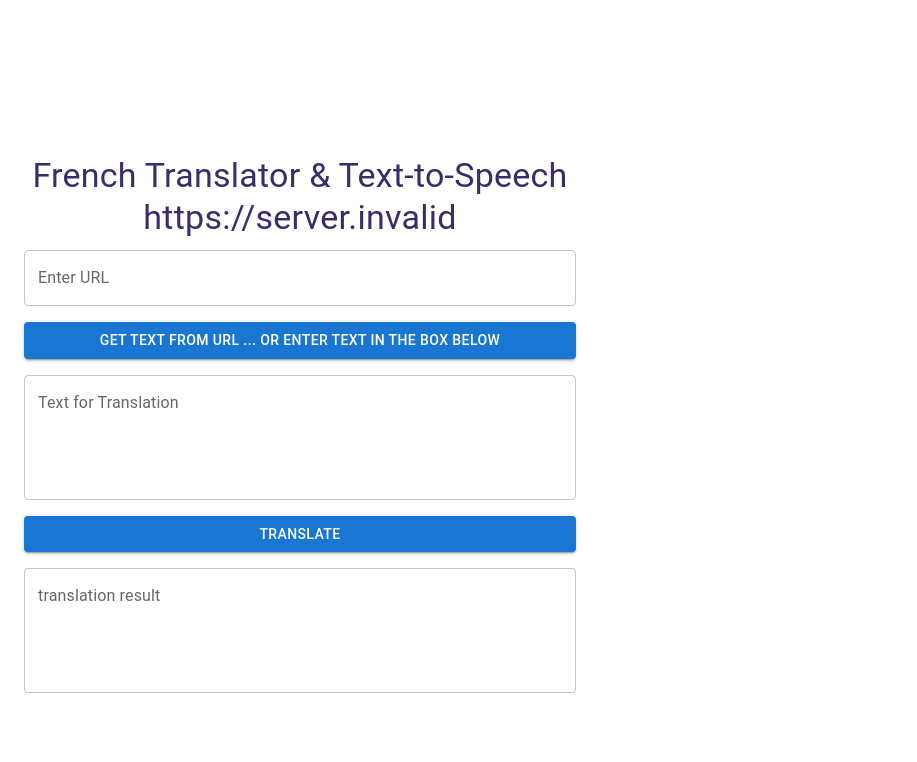
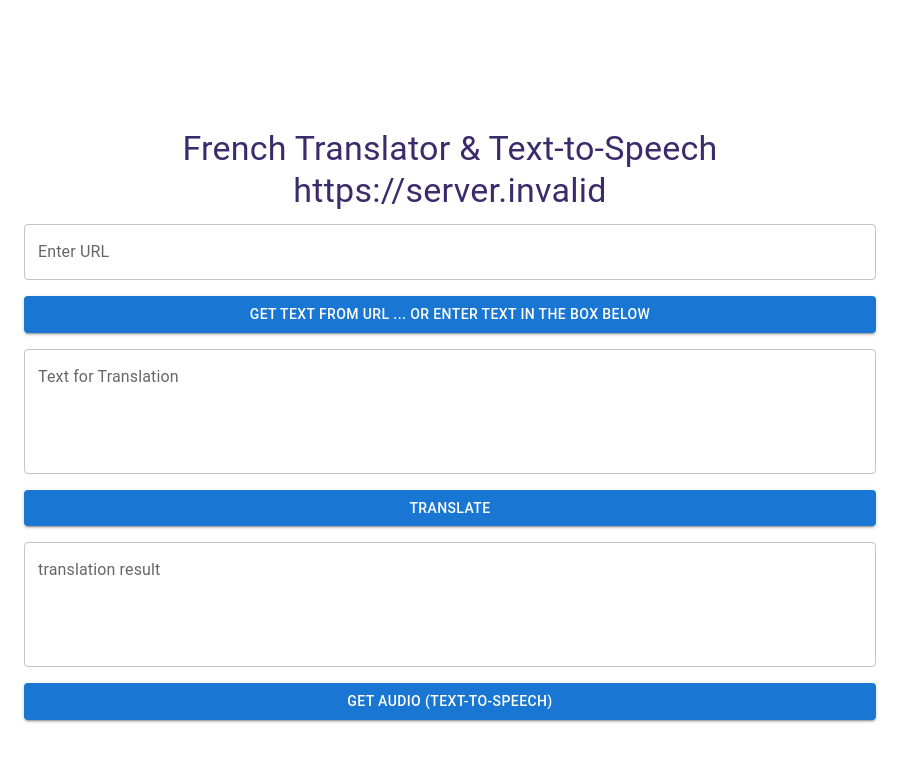
Before and after one commit to Stevie007/learnFrenchApp, a React (Vite) app: page / in a window 1280 px wide. Shown: the top 762 px of the page, without its empty margins (0-917 px from the left). Built offline with nearby package versions, Linux system fonts and the light colour scheme; no server answers.

Commit message:
audio added

```diff
--- a/src/App.jsx
+++ b/src/App.jsx
@@ -26,10 +26,28 @@ function backendGetTextFromUrl(url, payload) {
   });
 }
 
+function backendGetAudio(url, payload) {
+  // Returns a promise for the backend audio response
+  return fetch(url, {
+    method: 'POST',
+    headers: {
+      'Content-Type': 'text/plain',
+    },
+    body: payload.text,
+  }).then(async (response) => {
+    if (!response.ok) {
+      throw new Error('Network response was not ok: ' + response.statusText);
+    }
+    const blob = await response.blob(); // Get audio as blob
+    return URL.createObjectURL(blob); // Create URL for audio player
+  });
+}
+
 function App() {
   const [input, setInput] = useState('');
   const [result, setResult] = useState('');
   const [translation, setTranslation] = useState('');
+  const [audioUrl, setAudioUrl] = useState('');
 
   const formatApiUrl = (url) => {
     if (!url) return '';
@@ -60,8 +78,18 @@ function App() {
     }
   };
 
+  const handleGetAudio = async () => {
+    try {
+      const url = await backendGetAudio(API_URL_GET_AUDIO_FOR_TEXT, { text: translation });
+      console.log("Audio URL created:", url);
+      setAudioUrl(url);
+    } catch (error) {
+      console.error('Audio error: ' + error.message);
+    }
+  };
+
   return (
-    <Container maxWidth="sm" sx={{ mt: 6 }}>
+    <Container maxWidth="md" sx={{ mt: 6 }}>
       <Typography variant="h4" align="center" gutterBottom>
         French Translator & Text-to-Speech {formatApiUrl(API_URL_GET_TEXT_FROM_URL)}
       </Typography>
@@ -94,6 +122,16 @@ function App() {
           minRows={4}
           InputProps={{ readOnly: true }}
         />
+        <Button variant="contained" onClick={handleGetAudio}>
+          Get Audio (Text-to-Speech)
+        </Button>
+        {audioUrl && (
+          <Box sx={{ mt: 2 }}>
+            <audio controls autoPlay src={audioUrl}>
+              Your browser does not support the audio element.
+            </audio>
+          </Box>
+        )}
       </Box>
     </Container>
   );
```
